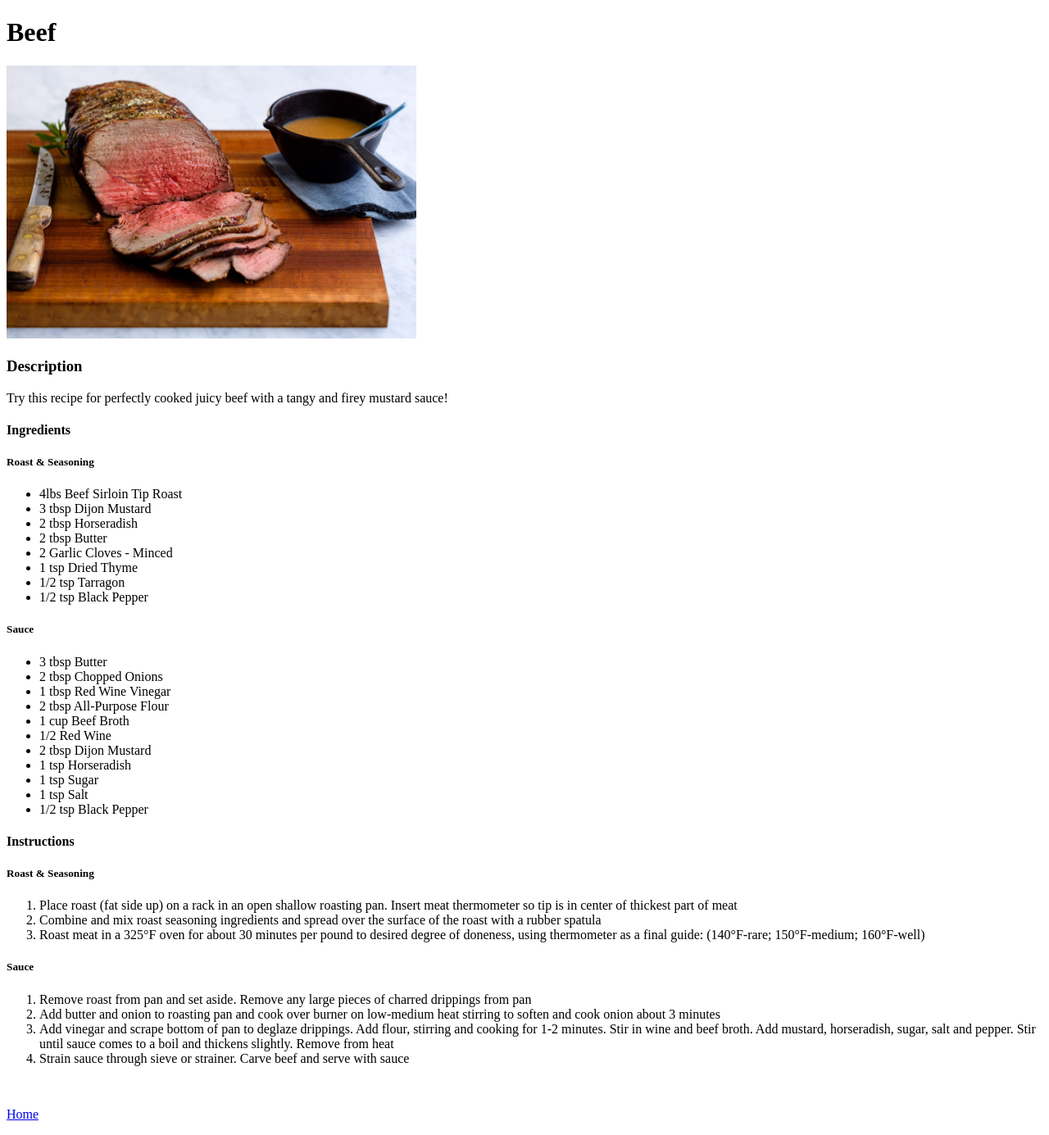
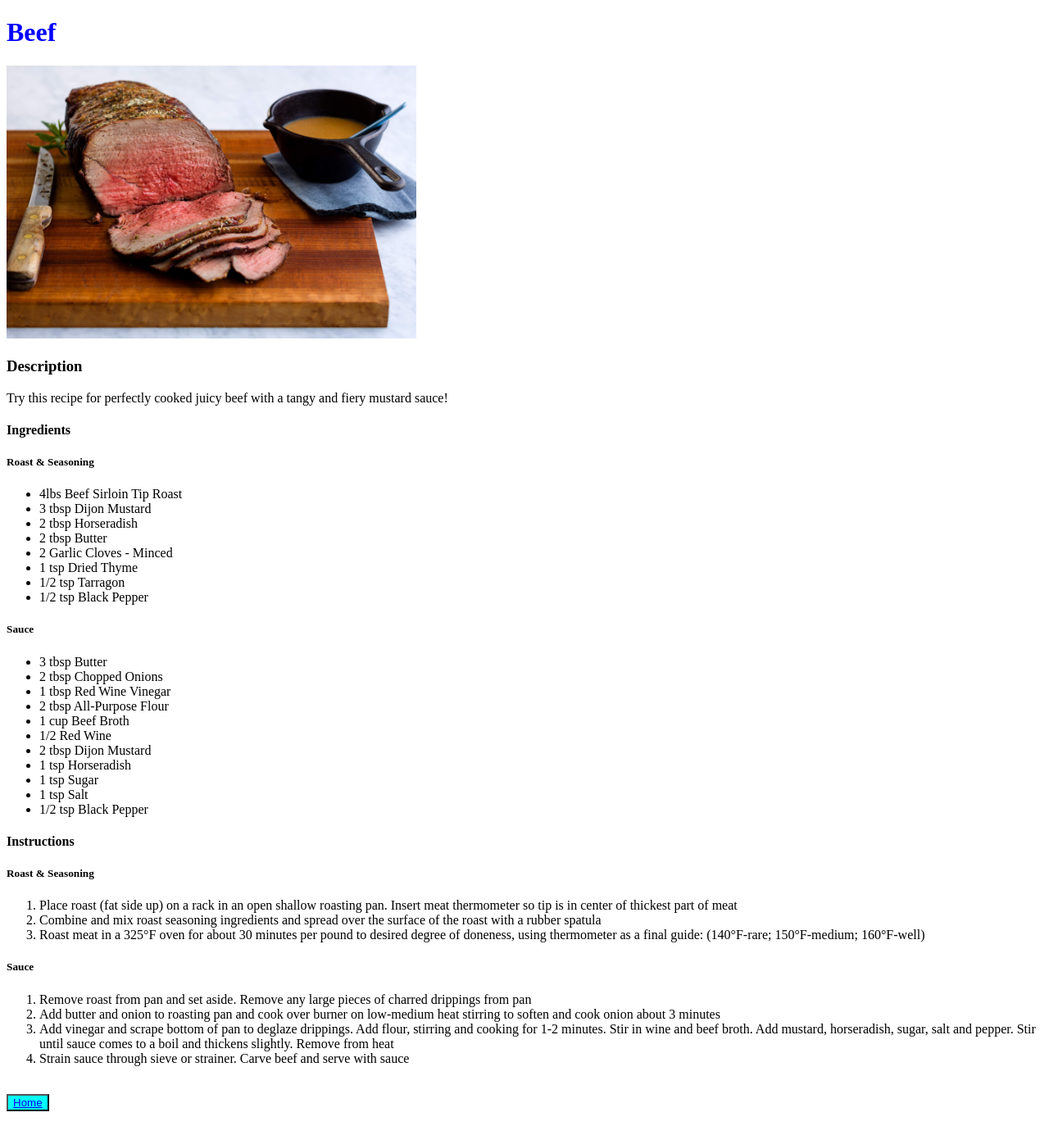
Before and after one commit to notstereomike/odin-recipes, a plain HTML site: page recipes/beef.html in a window 1280 px wide. Shown: the whole page at 82% size. After the commit the page ends 1364 px from the top, so only its background shows below. Drawn offline with Linux system fonts and the light colour scheme.

Commit message:
playing with css

```diff
--- a/recipes/beef.html
+++ b/recipes/beef.html
@@ -5,13 +5,14 @@
     <meta http-equiv="X-UA-Compatible" content="IE=edge">
     <meta name="viewport" content="width=device-width, initial-scale=1.0">
     <title>Beef</title>
+    <link rel="stylesheet" href="../style.css">
 </head>
 <body>
 
-<h1>Beef</h1>
+<h1 class="header">Beef</h1>
 <img src="../img/beef.jpg" width="500" alt="Amazing beef">
 <h3>Description</h3>
-<p>Try this recipe for perfectly cooked juicy beef with a tangy and firey mustard sauce!</p>
+<p>Try this recipe for perfectly cooked juicy beef with a tangy and fiery mustard sauce!</p>
 
 <h4>Ingredients</h4>
 <h5>Roast & Seasoning</h5>
@@ -54,6 +55,6 @@
     <li>Strain sauce through sieve or strainer. Carve beef and serve with sauce</li>
 </ol>
 <br>
-<p><a href="../index.html">Home</a></p>
+<button class="homebutton"><a href="../index.html">Home</a></button>
 </body>
 </html>
--- /dev/null
+++ b/style.css
@@ -0,0 +1,8 @@
+
+.homebutton {
+    background-color: aqua;
+}
+
+h1 {
+    color: blue;
+}
```
Also changed, not shown: index.html (+2 -1 lines), recipes/chicken.html (+3 -2 lines), recipes/duck.html (+2 -1 lines).
